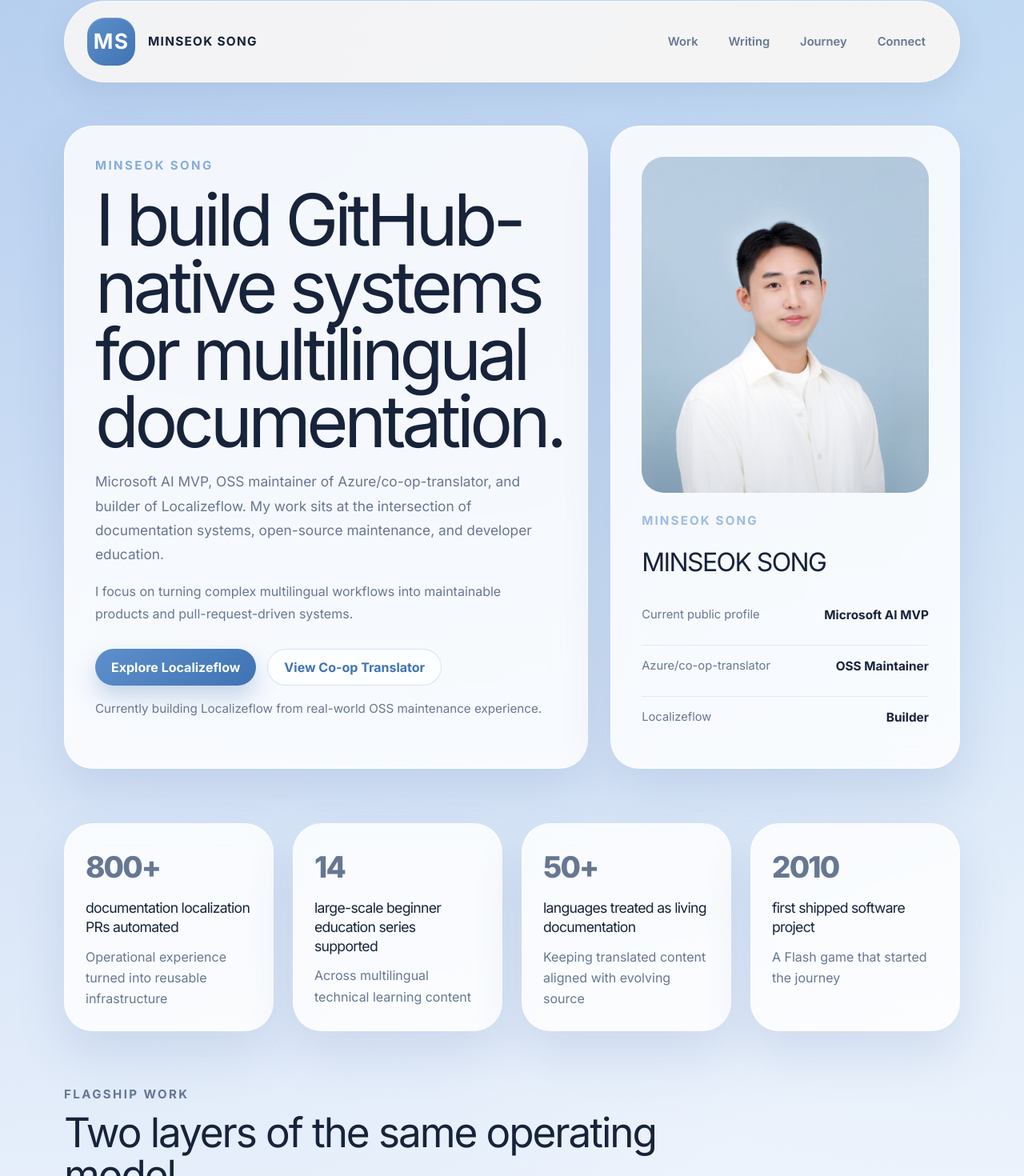
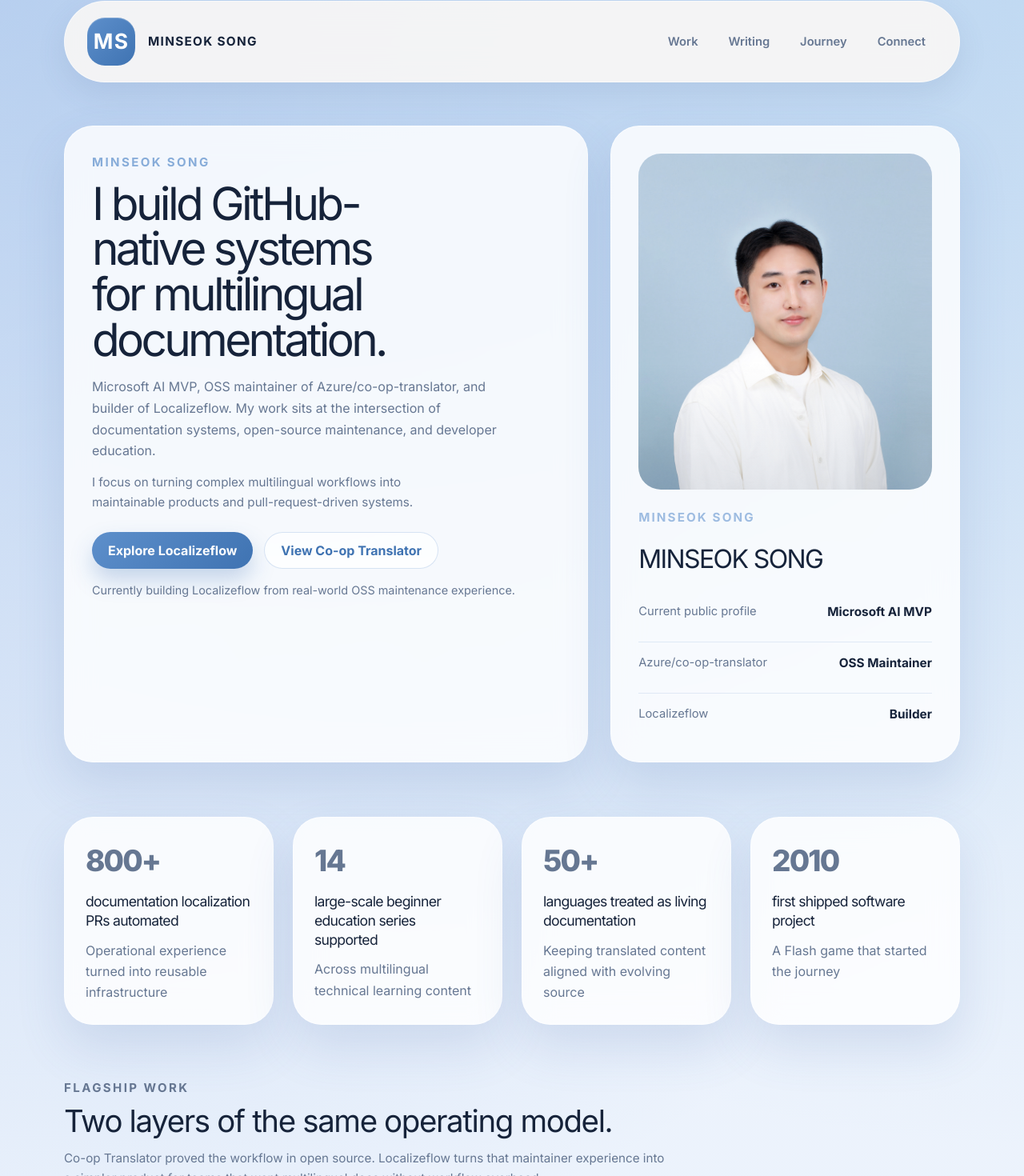
Before and after one commit to skytin1004/skytin1004.github.io, a Next.js app: page / in a window 1280 px wide. Shown: the part 13-1483 px from the top of the page at 80% size. Built offline with nearby package versions, Linux system fonts and the light colour scheme.

Commit message:
Reduce hero and section heading typography

```diff
--- a/src/app/globals.css
+++ b/src/app/globals.css
@@ -162,15 +162,15 @@
 
 .hero-copy,
 .hero-card {
-  padding: 38px;
+  padding: 34px;
 }
 
 .hero-copy h1 {
-  max-width: 12ch;
-  margin: 14px 0 18px;
-  font-size: clamp(3.6rem, 8vw, 5.6rem);
-  line-height: 0.94;
-  letter-spacing: -0.06em;
+  max-width: 11ch;
+  margin: 12px 0 16px;
+  font-size: clamp(2.3rem, 4.8vw, 3.55rem);
+  line-height: 1;
+  letter-spacing: -0.065em;
 }
 
 .hero-summary,
@@ -187,24 +187,24 @@
 }
 
 .hero-summary {
-  max-width: 62ch;
-  margin: 0 0 18px;
-  font-size: 1.08rem;
-  line-height: 1.75;
+  max-width: 54ch;
+  margin: 0 0 14px;
+  font-size: 1rem;
+  line-height: 1.68;
 }
 
 .hero-detail {
-  max-width: 52ch;
+  max-width: 48ch;
   margin: 0;
-  font-size: 1rem;
-  line-height: 1.7;
+  font-size: 0.95rem;
+  line-height: 1.62;
 }
 
 .hero-actions {
   display: flex;
   flex-wrap: wrap;
   gap: 14px;
-  margin: 30px 0 18px;
+  margin: 24px 0 16px;
 }
 
 .hero-actions a,
@@ -242,7 +242,7 @@
 
 .availability {
   margin: 0;
-  font-size: 0.95rem;
+  font-size: 0.9rem;
 }
 
 .hero-card {
@@ -375,14 +375,15 @@
 
 .section-heading h2 {
   margin-top: 10px;
-  font-size: clamp(2.4rem, 4vw, 4rem);
-  line-height: 1.02;
+  font-size: clamp(1.85rem, 3vw, 2.7rem);
+  line-height: 1.08;
+  letter-spacing: -0.035em;
 }
 
 .section-heading p:last-child {
-  margin: 14px 0 0;
-  font-size: 1rem;
-  line-height: 1.7;
+  margin: 12px 0 0;
+  font-size: 0.95rem;
+  line-height: 1.66;
 }
 
 .project-grid {
@@ -652,7 +653,8 @@
   }
 
   .hero-copy h1 {
-    font-size: clamp(2.9rem, 15vw, 4.5rem);
+    max-width: 11ch;
+    font-size: clamp(2.1rem, 10vw, 3rem);
   }
 
   .metrics-grid,
```
